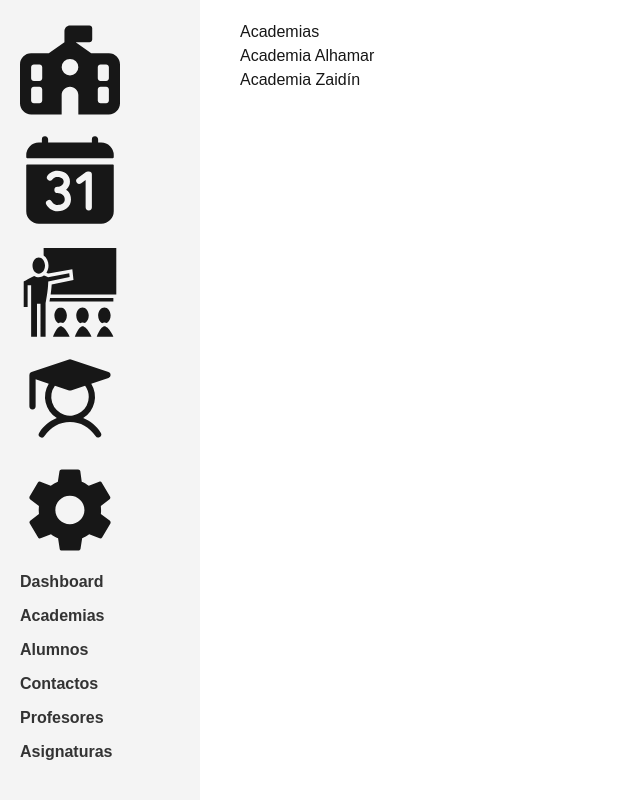
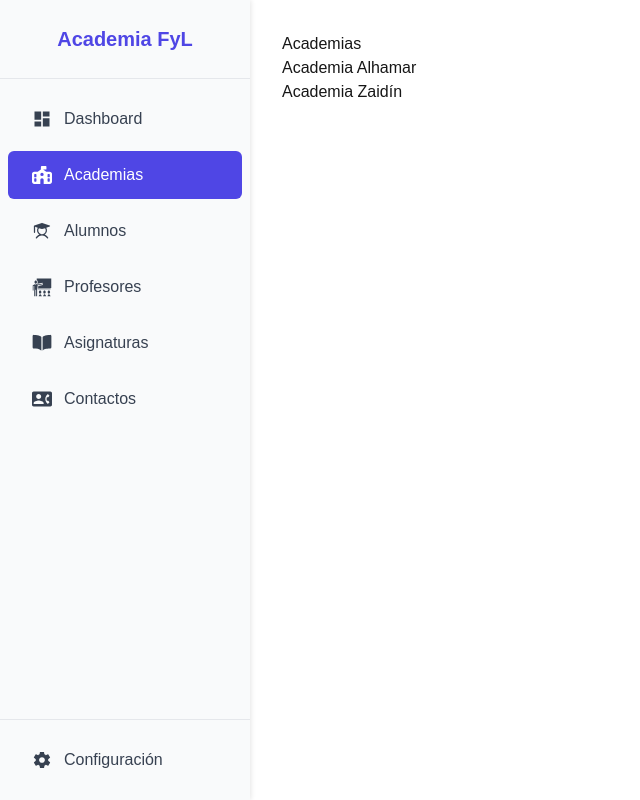
Before and after one commit to jhonalex00/academia_fyl, a Next.js app: page /pages/academias in a window 1280 px wide. Shown: the whole page, without its empty margins (0-640 px from the left). Built offline with nearby package versions, Linux system fonts and the light colour scheme.

Commit message:
feat: agregar navegación y estilos mejorados, incluyendo favicon

```diff
--- a/src/app/globals.css
+++ b/src/app/globals.css
@@ -3,6 +3,13 @@
 :root {
   --background: #ffffff;
   --foreground: #171717;
+  --primary: #4f46e5;
+  --primary-hover: #4338ca;
+  --sidebar-bg: #f9fafb;
+  --sidebar-text: #374151;
+  --sidebar-hover: #e5e7eb;
+  --sidebar-active: #4f46e5;
+  --sidebar-width: 250px;
 }
 
 @theme inline {
@@ -16,6 +23,10 @@
   :root {
     --background: #0a0a0a;
     --foreground: #ededed;
+    --sidebar-bg: #111827;
+    --sidebar-text: #d1d5db;
+    --sidebar-hover: #1f2937;
+    --sidebar-active: #6366f1;
   }
 }
 
@@ -23,32 +34,81 @@ body {
   background: var(--background);
   color: var(--foreground);
   font-family: Arial, Helvetica, sans-serif;
+  margin: 0;
+  padding: 0;
 }
 
-/* Añadimos estilos para el panel de navegación */
+/* Estilos mejorados para el panel de navegación */
 .navigation {
-  width: 200px;
-  background-color: #f4f4f4;
-  padding: 20px;
+  width: var(--sidebar-width);
+  background-color: var(--sidebar-bg);
   height: 100vh;
   position: fixed;
   top: 0;
   left: 0;
+  display: flex;
+  flex-direction: column;
+  box-shadow: 1px 0 5px rgba(0, 0, 0, 0.1);
+  transition: width 0.3s ease;
+  overflow-y: auto;
+  z-index: 10;
 }
 
-.navigation ul {
-  list-style: none;
-  padding: 0;
+.nav-header {
+  padding: 1.5rem 1rem;
+  border-bottom: 1px solid var(--sidebar-hover);
 }
 
-.navigation li {
-  margin-bottom: 10px;
+.nav-title {
+  font-size: 1.25rem;
+  font-weight: bold;
+  color: var(--sidebar-active);
+  margin: 0;
+  text-align: center;
 }
 
-.navigation a {
+.nav-links {
+  list-style: none;
+  padding: 1rem 0;
+  margin: 0;
+  flex-grow: 1;
+}
+
+.nav-links li {
+  margin-bottom: 0.5rem;
+}
+
+.nav-item {
+  display: flex;
+  align-items: center;
+  padding: 0.75rem 1.5rem;
+  color: var(--sidebar-text);
   text-decoration: none;
-  color: #333;
-  font-weight: bold;
+  border-radius: 0.375rem;
+  margin: 0 0.5rem;
+  transition: all 0.2s ease;
+}
+
+.nav-item:hover {
+  background-color: var(--sidebar-hover);
+  color: var(--sidebar-active);
+}
+
+.nav-item:active, .nav-item.active {
+  background-color: var(--sidebar-active);
+  color: white;
+}
+
+.nav-icon {
+  font-size: 1.25rem;
+  margin-right: 0.75rem;
+  min-width: 1.25rem;
+}
+
+.nav-footer {
+  padding: 1rem 0;
+  border-top: 1px solid var(--sidebar-hover);
+  margin-top: auto;
 }
 
 .layout {
@@ -56,7 +116,35 @@ body {
 }
 
 main {
-  margin-left: 220px;
-  padding: 20px;
+  margin-left: var(--sidebar-width);
+  padding: 2rem;
   width: 100%;
+  min-height: 100vh;
+  box-sizing: border-box;
+  transition: margin-left 0.3s ease;
 }
+
+/* Responsividad */
+@media (max-width: 768px) {
+  .navigation {
+    width: 60px;
+  }
+
+  .nav-title, .nav-item span {
+    display: none;
+  }
+
+  .nav-icon {
+    margin-right: 0;
+    font-size: 1.5rem;
+  }
+
+  .nav-item {
+    justify-content: center;
+    padding: 0.75rem;
+  }
+
+  main {
+    margin-left: 60px;
+  }
+}
--- /dev/null
+++ b/src/app/hooks/useActiveRoute.js
@@ -0,0 +1,13 @@
+'use client';
+
+import { usePathname } from 'next/navigation';
+
+export function useActiveRoute() {
+  const pathname = usePathname();
+
+  const isActive = (path) => {
+    return pathname === path || pathname.startsWith(path);
+  };
+
+  return { isActive };
+}
--- a/src/app/layout.js
+++ b/src/app/layout.js
@@ -1,35 +1,80 @@
+'use client';
+
 import Link from 'next/link';
+import Head from 'next/head';
 import './globals.css';
 import { IoCalendarNumber } from "react-icons/io5";
 import { GiTeacher } from "react-icons/gi";
 import { PiStudentFill } from "react-icons/pi";
 import { FaSchoolFlag } from "react-icons/fa6";
 import { IoMdSettings } from "react-icons/io";
+import { MdDashboard } from "react-icons/md";
+import { MdContactPhone } from "react-icons/md";
+import { IoBook } from "react-icons/io5";
+import { useActiveRoute } from './hooks/useActiveRoute';
 
 const Navigation = () => {
+  const { isActive } = useActiveRoute();
+
   return (
     <nav className="navigation">
-      <ul>
-        <li><FaSchoolFlag size={100} /></li>
-        <li><IoCalendarNumber size={100} /></li>
-        <li><GiTeacher size={100} /></li>
-        <li><PiStudentFill size={100} /></li>
-        <li><IoMdSettings size={100} /></li>
-
-        <li><Link href="/pages/dashboard">Dashboard</Link></li>
-        <li><Link href="/pages/academias">Academias</Link></li>
-        <li><Link href="/pages/alumnos">Alumnos</Link></li>
-        <li><Link href="/pages/contactos">Contactos</Link></li>
-        <li><Link href="/pages/profesores">Profesores</Link></li>
-        <li><Link href="/pages/asignaturas">Asignaturas</Link></li>
+      <div className="nav-header">
+        <h1 className="nav-title">Academia FyL</h1>
+      </div>
+      <ul className="nav-links">
+        <li>
+          <Link href="/pages/dashboard" className={`nav-item ${isActive('/pages/dashboard') ? 'active' : ''}`}>
+            <MdDashboard className="nav-icon" />
+            <span>Dashboard</span>
+          </Link>
+        </li>
+        <li>
+          <Link href="/pages/academias" className={`nav-item ${isActive('/pages/academias') ? 'active' : ''}`}>
+            <FaSchoolFlag className="nav-icon" />
+            <span>Academias</span>
+          </Link>
+        </li>
+        <li>
+          <Link href="/pages/alumnos" className={`nav-item ${isActive('/pages/alumnos') ? 'active' : ''}`}>
+            <PiStudentFill className="nav-icon" />
+            <span>Alumnos</span>
+          </Link>
+        </li>
+        <li>
+          <Link href="/pages/profesores" className={`nav-item ${isActive('/pages/profesores') ? 'active' : ''}`}>
+            <GiTeacher className="nav-icon" />
+            <span>Profesores</span>
+          </Link>
+        </li>
+        <li>
+          <Link href="/pages/asignaturas" className={`nav-item ${isActive('/pages/asignaturas') ? 'active' : ''}`}>
+            <IoBook className="nav-icon" />
+            <span>Asignaturas</span>
+          </Link>
+        </li>
+        <li>
+          <Link href="/pages/contactos" className={`nav-item ${isActive('/pages/contactos') ? 'active' : ''}`}>
+            <MdContactPhone className="nav-icon" />
+            <span>Contactos</span>
+          </Link>
+        </li>
       </ul>
+      <div className="nav-footer">
+        <Link href="/configuracion" className={`nav-item ${isActive('/configuracion') ? 'active' : ''}`}>
+          <IoMdSettings className="nav-icon" />
+          <span>Configuración</span>
+        </Link>
+      </div>
     </nav>
   );
 };
 
 export default function RootLayout({ children }) {
   return (
-    <html lang="en">
+    <html lang="es">
+      <head>
+        <link rel="icon" href="/favicon.ico" sizes="any" />
+      </head>
       <body>
         <div className="layout">
           <Navigation />
```
Also changed, not shown: 1 other file (tests, documents, lock files or other folders).
